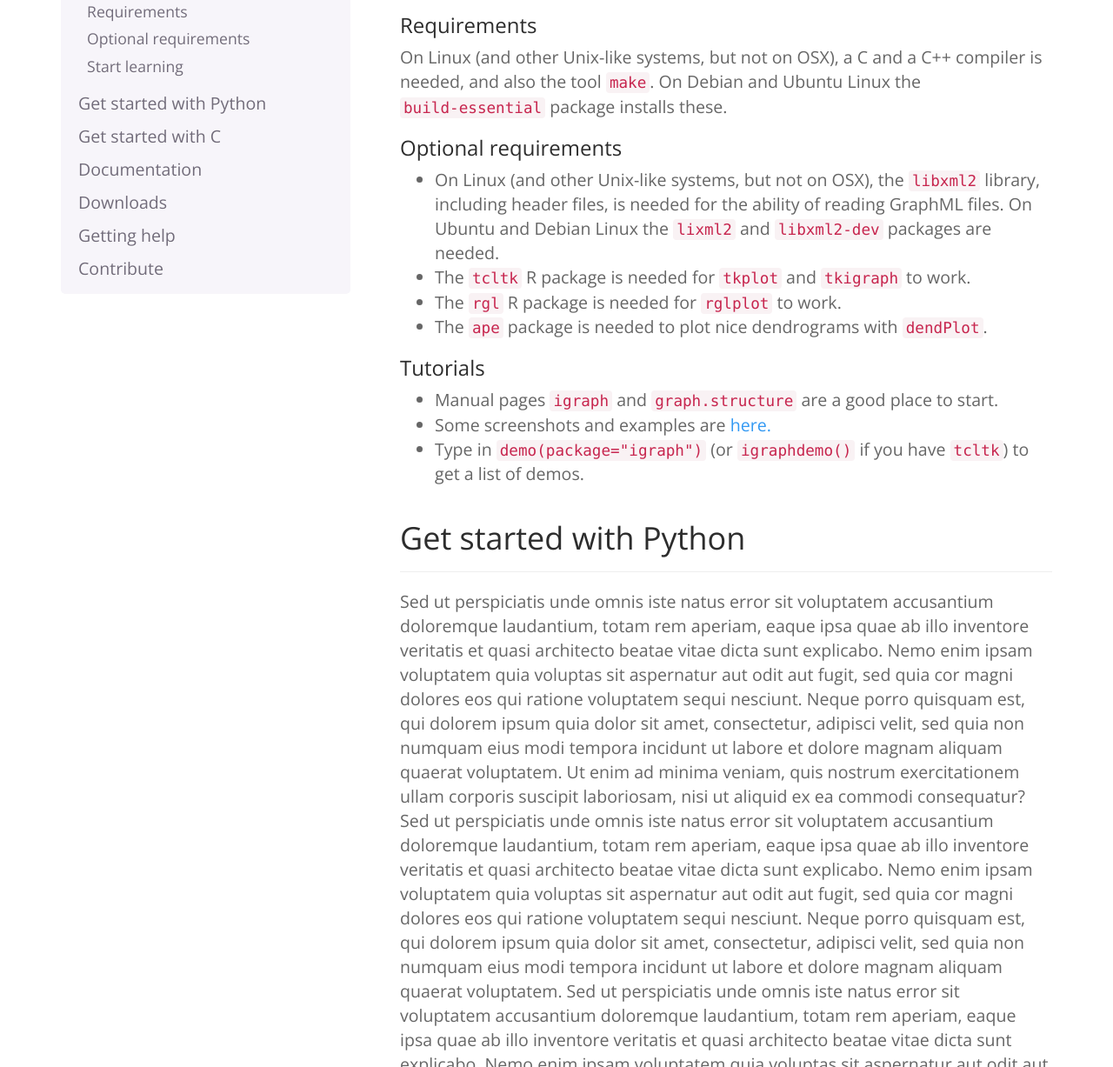
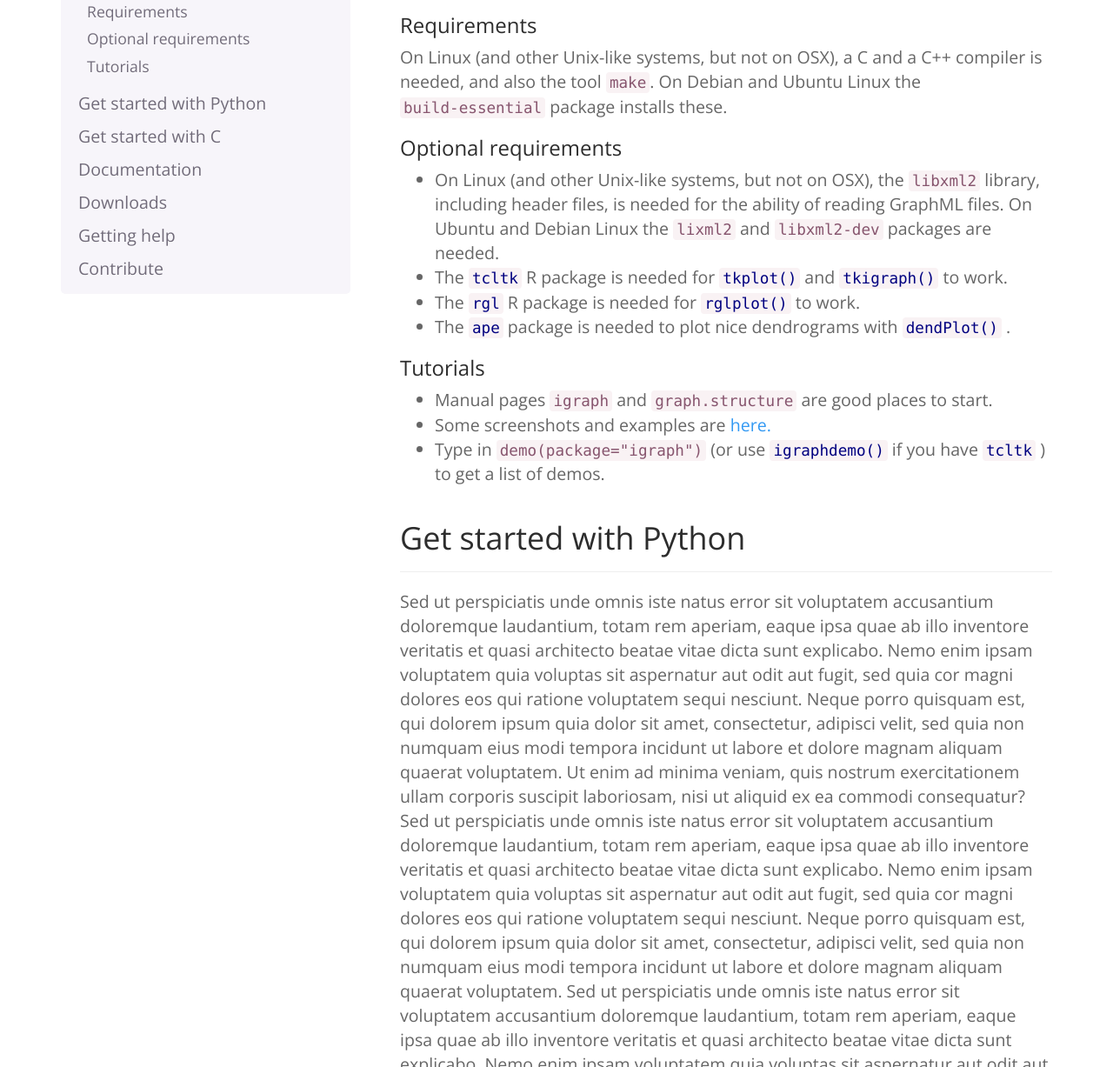
Before and after one commit to igraph/oldweb, a Jekyll site: the page built from all.html, in a window 1280 px wide and 1400 px high, scrolled down 235 px. Shown: the part 173-1400 px from the top of the window at 87% size. Built offline with Jekyll 4.4.1, drawn with Linux system fonts in a browser that asks for light colours.

Commit message:
Get started with R done, refine style for <code>.

```diff
--- /dev/null
+++ b/_includes/rbasepkg
@@ -0,0 +1 @@
+<a href="http://www.inside-r.org/r-doc/{{ include.p }}"><code class="rpkg">{{ include.p }}</code></a>
--- /dev/null
+++ b/_includes/rfun
@@ -0,0 +1 @@
+<a href="/doc/R/{{ include.f }}.html"><code class="rfun">{{ include.f }}</code></a>
--- /dev/null
+++ b/_includes/rman
@@ -0,0 +1 @@
+<a href="http://www.inside-r.org/packages/cran/{{ include.p }}"><code class="rman">{{ include.p }}</code></a>
--- /dev/null
+++ b/_includes/rpkg
@@ -0,0 +1 @@
+<a href="http://www.inside-r.org/packages/cran/{{ include.p }}"><code class="rpkg">{{ include.p }}</code></a>
--- a/all.html
+++ b/all.html
@@ -16,7 +16,7 @@ title: igraph &ndash; Network analysis software
               <li><a href="#rinstall">Installation</a></li>
               <li><a href="#rreq">Requirements</a></li>
               <li><a href="#rreqopt">Optional requirements</a></li>
-              <li><a href="#rdoc1">Start learning</a></li>
+              <li><a href="#rdoc1">Tutorials</a></li>
             </ul>
           </li>
           <li><a href="#startpy">Get started with Python</a></li>
@@ -64,13 +64,14 @@ title: igraph &ndash; Network analysis software
               is needed for the ability of reading GraphML files. On
               Ubuntu and Debian Linux the <code>lixml2</code> and
               <code>libxml2-dev</code> packages are needed.</li>
-            <li>The <code>tcltk</code> R package is needed for
-              <code>tkplot</code> and <code>tkigraph</code> to
-              work.</li>
-            <li>The <code>rgl</code> R package is needed for
-              <code>rglplot</code> to work.</li>
-            <li>The <code>ape</code> package is needed to plot nice
-              dendrograms with <code>dendPlot</code>.</li>
+            <li>The {% include rbasepkg p="tcltk" %} R package is needed for
+              {% include rfun f="tkplot" %} and
+              {% include rfun f="tkigraph" %} to work.</li>
+            <li>The {% include rpkg p="rgl" %} R package is needed for
+              {% include rfun f="rglplot" %} to work.</li>
+            <li>The {% include rpkg p="ape" %} package is needed to
+              plot nice dendrograms with
+              {% include rfun f="dendPlot" %}.</li>
           </ul>
         </p>
 
@@ -78,14 +79,16 @@ title: igraph &ndash; Network analysis software
 
         <p>
           <ul>
-            <li>Manual pages <a href=""><code>igraph</code></a> and
-              <a href=""><code>graph.structure</code></a> are a good place
+            <li>Manual pages {% include rman p="igraph" %} and
+              {% include rman p="graph.structure" %} are good places
               to start.</li>
             <li>Some screenshots and examples are
               <a href="">here.</a></li>
             <li>Type in <code>demo(package="igraph")</code>
-              (or <code>igraphdemo()</code> if you have
-              <code>tcltk</code>) to get a list of demos.</li>
+              (or use {% include rfun f="igraphdemo" %} if you have
+              <span style="white-space:nowrap;">
+                {% include rbasepkg p="tcltk" %})</span> to get a list of
+              demos.</li>
           </ul>
         </p>
 
--- a/css/other.css
+++ b/css/other.css
@@ -92,3 +92,16 @@ body
 	font-size: 80% !important;
     }
 }
+
+code {
+    color: #87556e;
+}
+
+code.rpkg,
+code.rfun {
+    color: navy;
+}
+
+code.rfun:after {
+    content: "()";
+}
```
